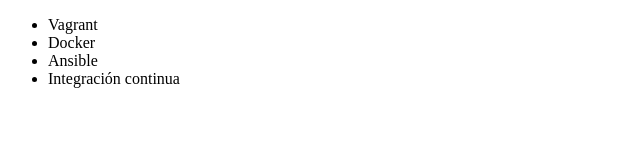
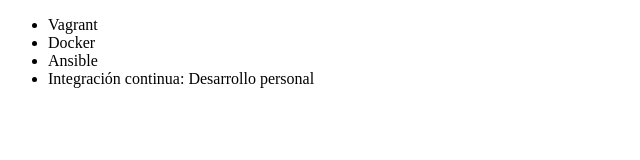
Before and after one commit to luiscarloscabezascastro/alura-git, a plain HTML site: page index.html in a window 1280 px wide. Shown: the whole page, without its empty margins (0-640 px from the left). Drawn offline with Linux system fonts and the light colour scheme.

Commit message:
Modificado li 4 en index

```diff
--- a/index.html
+++ b/index.html
@@ -9,7 +9,7 @@
          <li> Vagrant </li>
          <li> Docker </li>
          <li> Ansible </li>
-         <li> Integración continua </li>
+         <li> Integración continua: Desarrollo personal </li>
      </ul>
 </body>
 </html>
```
